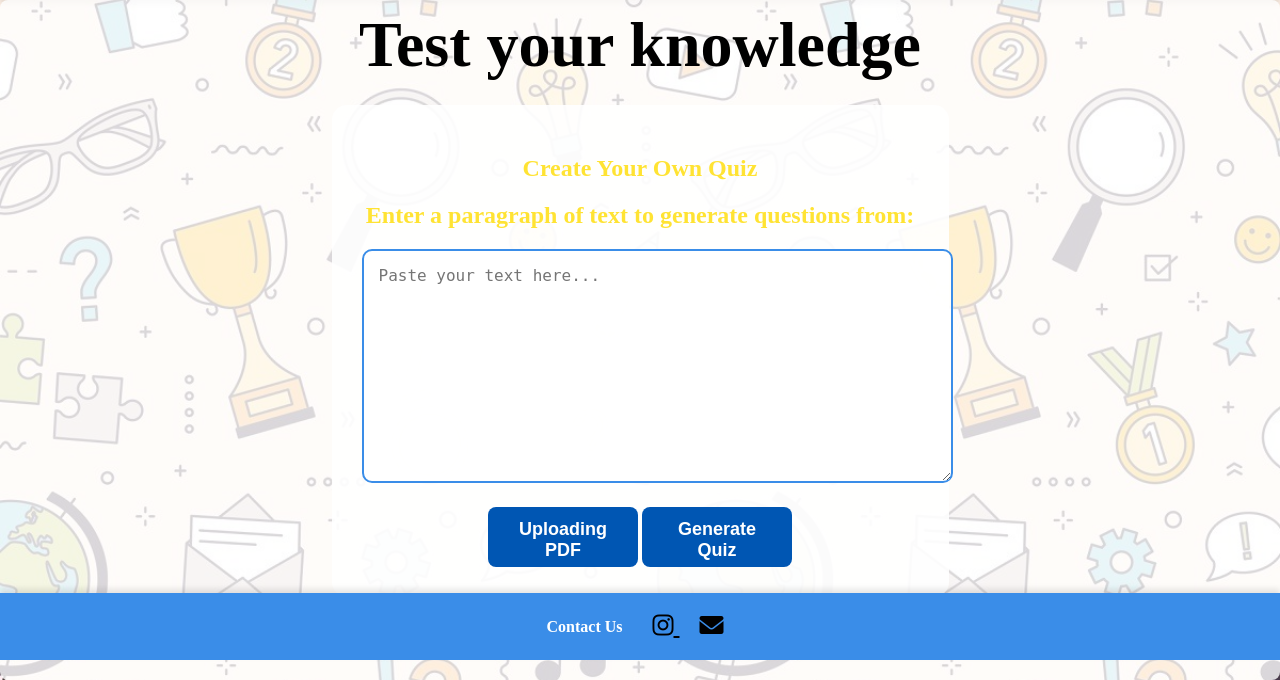
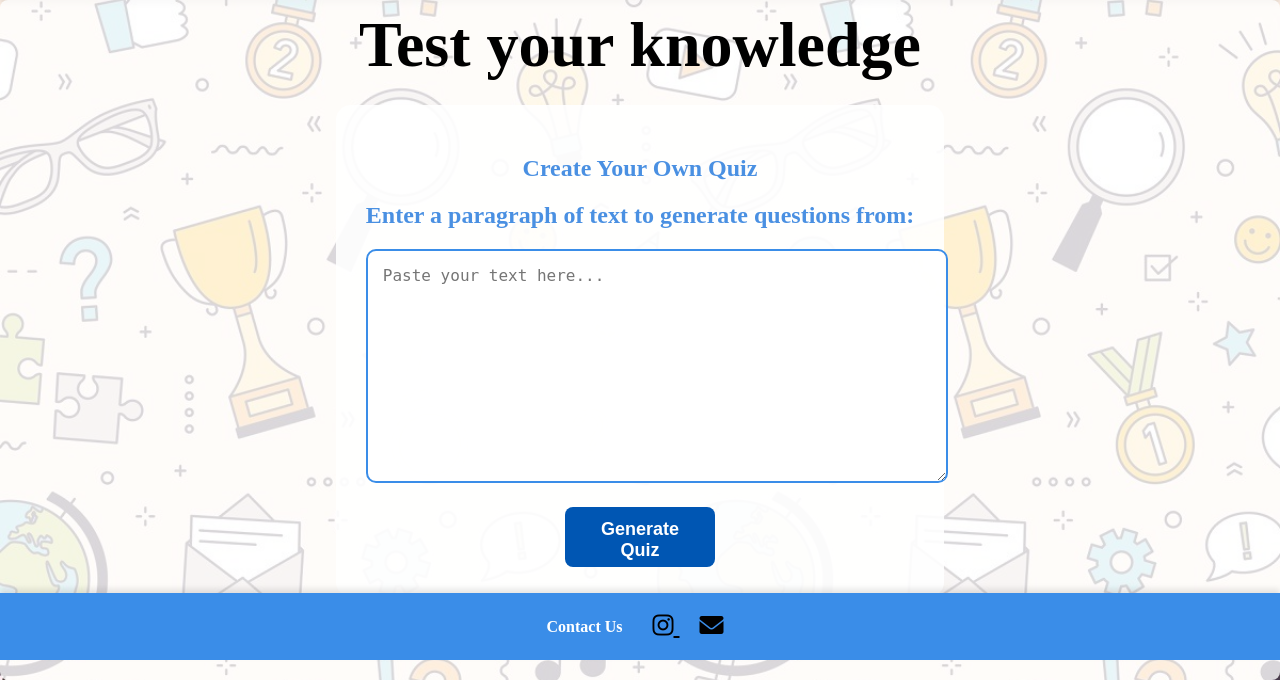
Before and after one commit to Luvish-Arora/Question-Generator-QUIZ-BUDDY-1-, a Flask app: page / in a window 1280 px wide. Shown: the part 140-820 px from the top of the page. Run offline with Flask 3, Linux system fonts and the light colour scheme.

Commit message:
small changes

```diff
--- a/app.py
+++ b/app.py
@@ -114,7 +114,7 @@ class OptimizedQuizGenerator:
 
 def save_questions_to_excel(data: Dict[str, List[Dict[str, str]]], output_file: str = "generated_questions.xlsx"):
     """
-    Save generated questions to an Excel file by appending to existing content.
+    Save generated questions to an Excel file by overwriting any existing content.
     """
     rows = []
     for context, questions in data.items():
@@ -124,18 +124,10 @@ def save_questions_to_excel(data: Dict[str, List[Dict[str, str]]], output_file:
     # Convert new rows to DataFrame
     new_df = pd.DataFrame(rows)
 
-    try:
-        # Read existing content if file exists
-        existing_df = pd.read_excel(output_file, engine="openpyxl")
-        # Concatenate existing and new data
-        combined_df = pd.concat([existing_df, new_df], ignore_index=True)
-    except FileNotFoundError:
-        # If file does not exist, use new data
-        combined_df = new_df
+    # Overwrite the existing file with new data
+    new_df.to_excel(output_file, index=False, engine="openpyxl")
+    print(f"Questions saved to {output_file}")
 
-    # Save combined DataFrame to Excel
-    combined_df.to_excel(output_file, index=False, engine="openpyxl")
-    print(f"Questions saved to {output_file}")
 
 # Variable to track used questions
 used_questions = []
--- a/templates/index.html
+++ b/templates/index.html
@@ -40,10 +40,9 @@
         </section>
 
         <section class="context-section">
-            <h1 style="color: #ffe333">Create Your Own Quiz</h1>
-            <h2 style="color: #ffe333">Enter a paragraph of text to generate questions from:</h2>
+            <h1 style="color: #4a90e2">Create Your Own Quiz</h1>
+            <h2 style="color: #4a90e2">Enter a paragraph of text to generate questions from:</h2>
             <textarea id="context-input" placeholder="Paste your text here..."></textarea>
-            <button id="generate-quiz-btn" class="generate-quiz-btn" style="width: 150px; height: 60px;">Uploading PDF</button>
             <button id="generate-quiz-btn" class="generate-quiz-btn" style="width: 150px; height: 60px;">Generate Quiz</button>
         </section>
     </main>
```
Also changed, not shown: 1 other file.
